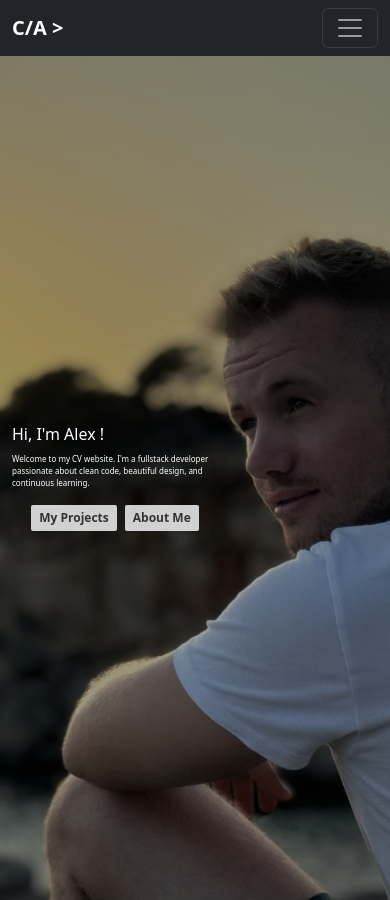
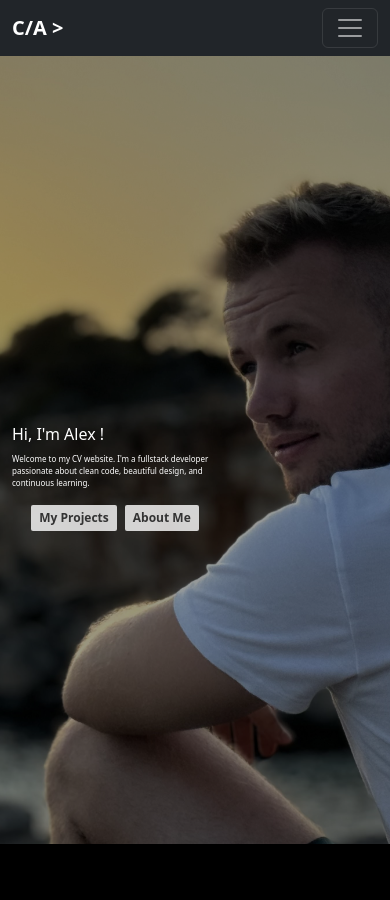
Before and after one commit to alexeic12/react-ts, a React (Vite) app: page / in a window 390 px wide. Built offline with nearby package versions, Linux system fonts and the light colour scheme.

Commit message:
change to work for Iphone as well

```diff
--- a/src/components/Layouts/MainLayout/MainLayout.module.scss
+++ b/src/components/Layouts/MainLayout/MainLayout.module.scss
@@ -4,6 +4,8 @@
 /* Navbar bottom spacing */
 .mainNavbar {
   margin-bottom: 0rem;
+  position: relative; // or sticky/fixed if you want it fixed
+  z-index: 10; // above the background
 }
 
 /* Navbar Link customization */
@@ -37,42 +39,48 @@
 .mainContainer {
   position: relative;
   min-height: 100vh;
-  background-image: url("/1.jpg"); // Replace with your actual image
-  background-size: cover;
-  background-position: 0% 50%;
-  background-size: 120%;
-  background-repeat: no-repeat;
-  background-color: black;
-  background-attachment: fixed;
+  background-color: black; // fallback color
   display: flex;
   align-items: center;
   justify-content: center;
   padding: 2rem;
   color: #fff;
   overflow: hidden;
+  z-index: 1; // ensures content appears above the background
 
-  // Responsive adjustments for phone lanscape
+  @include respond-to(mobileLanscape) {
+    padding-right: 20rem;
+    flex-direction: column;
+    text-align: center;
+  }
+
+  @include respond-to(mobile) {
+    padding: 0rem;
+    flex-direction: column;
+    text-align: center;
+  }
+}
+
+/* Fixed background image overlay */
+.mainContainer::before {
+  content: "";
+  position: fixed;
+  inset: 0;
+  background-image: url("/1.jpg");
+  background-size: 120%;
+  background-position: 0% 50%;
+  background-repeat: no-repeat;
+  background-color: rgba(0, 0, 0, 0.4); // Black overlay with 50% opacity
+  background-blend-mode: darken;
+  z-index: -1;
+
   @include respond-to(mobileLanscape) {
     background-size: 130%;
     background-position: 10% 40%;
-    padding-right: 15rem;
-    flex-direction: column; // Optional: stack content vertically
-    text-align: center;
   }
 
-  // Responsive adjustments for phone
   @include respond-to(mobile) {
     background-size: 300%;
     background-position: 40% 50%;
-    padding: 0rem;
-    flex-direction: column; // Optional: stack content vertically
-    text-align: center;
   }
 }
-.mainContainer::before {
-  content: "";
-  position: absolute;
-  inset: 0;
-  background-color: rgba(0, 0, 0, 0.4); // semi-transparent overlay
-  z-index: 0;
-}
```
